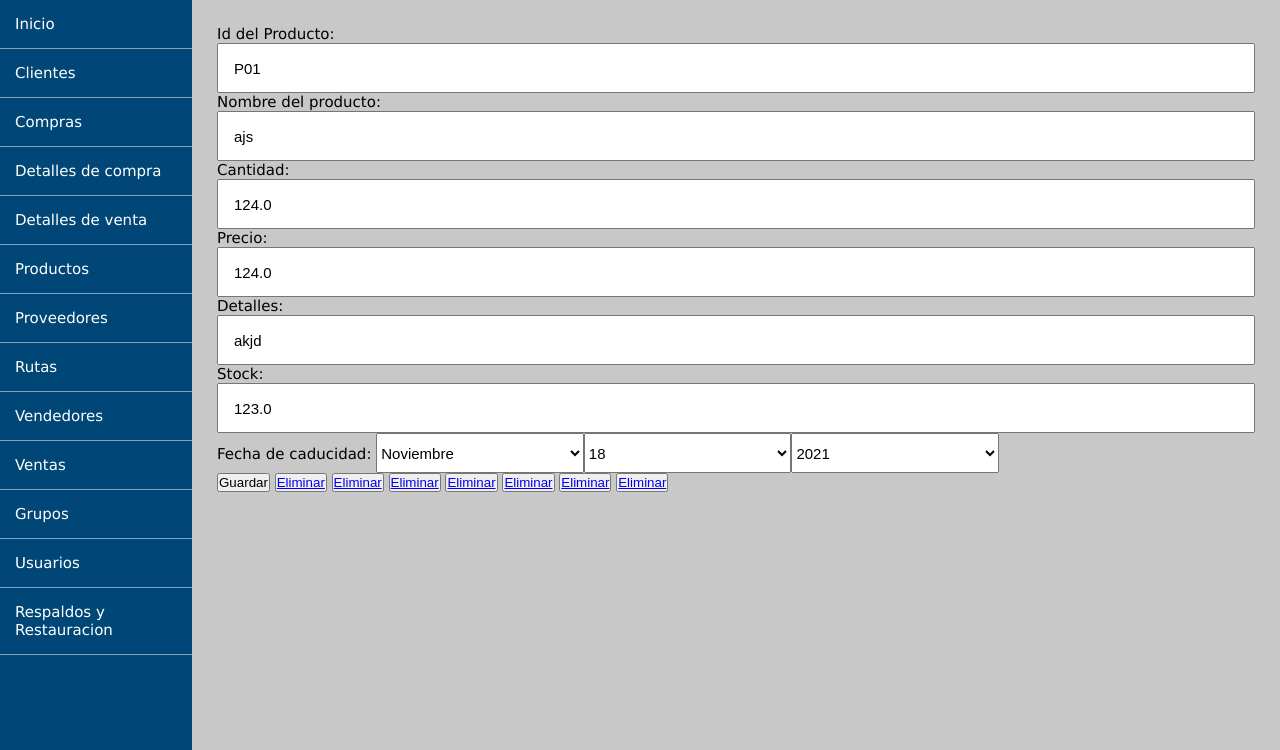
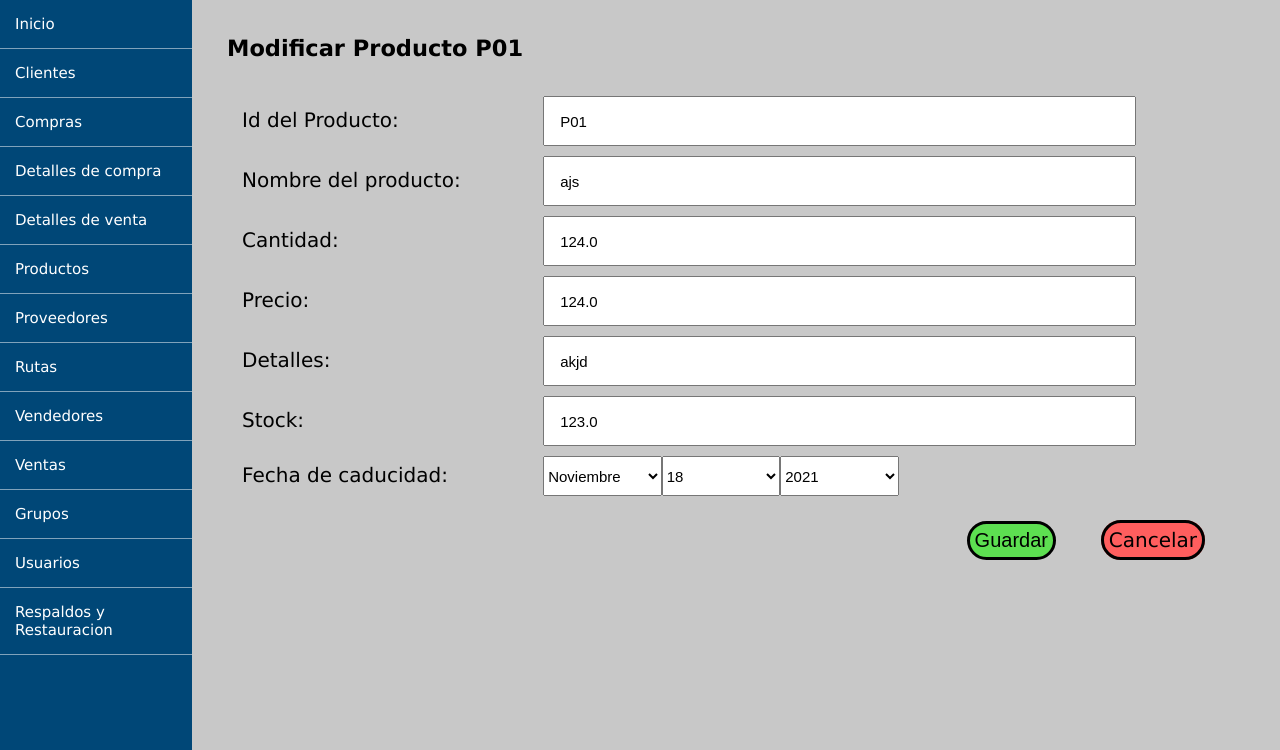
Before and after one commit to JuanPascual27/Cremeria_Toscano, a Django app: page /modificarProducto/P01 in a window 1280 px wide. Shown: the part 50-800 px from the top of the page. Run offline with Django 3.2, Linux system fonts and the light colour scheme; data comes from the database, SQL or seed files in the repository.

Commit message:
Add files via upload

```diff
--- a/Cremeria_Toscano/templates/Cremeria_ToscanoApp/formularios/agregar_producto.html
+++ b/Cremeria_Toscano/templates/Cremeria_ToscanoApp/formularios/agregar_producto.html
@@ -2,8 +2,46 @@
 {% block titulo %}Productos | Agregar Producto{% endblock titulo %}
 
 {% block formulario %}
-    <form method="POST">{% csrf_token %}
-        {{ form.as_p }}
-        <button type="submit">Agregar</button>
-    </form>
+    <div class="agregar">
+        <div class="titulo_formulario">
+            <h2>{% block titulof %}Agregar Producto{% endblock titulof %}</h2>
+        </div>
+        <div class="formulario">
+            <form method="POST">{% csrf_token %}
+                <div class="fila">
+                    <div class="lab">{{ form.idproducto.label }}</div>
+                    <div class="in">{{ form.idproducto }}</div>
+                </div>
+                <div class="fila">
+                    <div class="lab">{{ form.nombreproducto.label }}</div>
+                    <div class="in">{{ form.nombreproducto }}</div>
+                </div>
+                <div class="fila">
+                    <div class="lab">{{ form.cantidadp.label }}</div>
+                    <div class="in">{{ form.cantidadp }}</div>
+                </div>
+                <div class="fila">
+                    <div class="lab">{{ form.precio.label }}</div>
+                    <div class="in">{{ form.precio }}</div>
+                </div>
+                <div class="fila">
+                    <div class="lab">{{ form.detalles.label }}</div>
+                    <div class="in">{{ form.detalles }}</div>
+                </div>
+                <div class="fila">
+                    <div class="lab">{{ form.stock.label }}</div>
+                    <div class="in">{{ form.stock }}</div>
+                </div>
+                <div class="fila">
+                    <div class="lab">{{ form.fechacaducidad.label }}</div>
+                    <div class="in">{{ form.fechacaducidad }}</div>
+                </div>
+                <div class="botones">
+                    <div class="g"><button type="submit" class="guardar">{% block boton %}Agregar{% endblock boton %}</button></div>
+                    <div class="c"><a class="cancelar" href="{% url 'Cremeria_ToscanoApp:productos' %}">Cancelar</a></div>
+                </div>
+            </form>
+        </div>
+    </div>
+
 {% endblock formulario %}
--- a/Cremeria_Toscano/templates/Cremeria_ToscanoApp/formularios/modificar_producto.html
+++ b/Cremeria_Toscano/templates/Cremeria_ToscanoApp/formularios/modificar_producto.html
@@ -1,12 +1,5 @@
-{% extends 'Cremeria_ToscanoApp/index.html' %}
-{% block titulo %}Productos{% endblock titulo %}
+{% extends 'Cremeria_ToscanoApp/formularios/agregar_producto.html' %}
+{% block titulo %}Productos | Modificar Producto{% endblock titulo %}
 
-{% block formulario %}
-    <form method="POST">{% csrf_token %}
-        {{ form.as_p }}
-        <button type="submit">Guardar</button>
-        {% for Productos in form %}
-            <button><a href="{% url 'Cremeria_ToscanoApp:eliminarproducto' idproducto %}">Eliminar</a></button>
-        {% endfor %}
-    </form>
-{% endblock formulario %}
+{% block titulof %}Modificar Producto {{ form.idproducto.value }}{% endblock titulof %}
+{% block boton %}Guardar{% endblock boton %}
--- a/Cremeria_Toscano/templates/Cremeria_ToscanoApp/index.html
+++ b/Cremeria_Toscano/templates/Cremeria_ToscanoApp/index.html
@@ -6,7 +6,7 @@
     <meta charset="UTF-8">
     <meta http-equiv="X-UA-Compatible" content="IE=edge">
     <meta name="viewport" content="width=device-width, initial-scale=1.0">
-    <link rel="stylesheet" type="text/css" href="{% static 'css/general.css' %}">
+    <link rel="stylesheet" type="text/css" href="{% static 'css/general.css' %}?ts=<?=time()?>">
 </head>
 <body>
     <header>
```
Also changed, not shown: Cremeria_Toscano/templates/Cremeria_ToscanoApp/mostrar_productos.html (+16 -4 lines), Cremeria_Toscano/templates/Cremeria_ToscanoApp/productos_confirm_delete.html (+11 -4 lines), Cremeria_Toscano/templates/Cremeria_ToscanoApp/respaldar_restaurar.html (+17 -8 lines).
